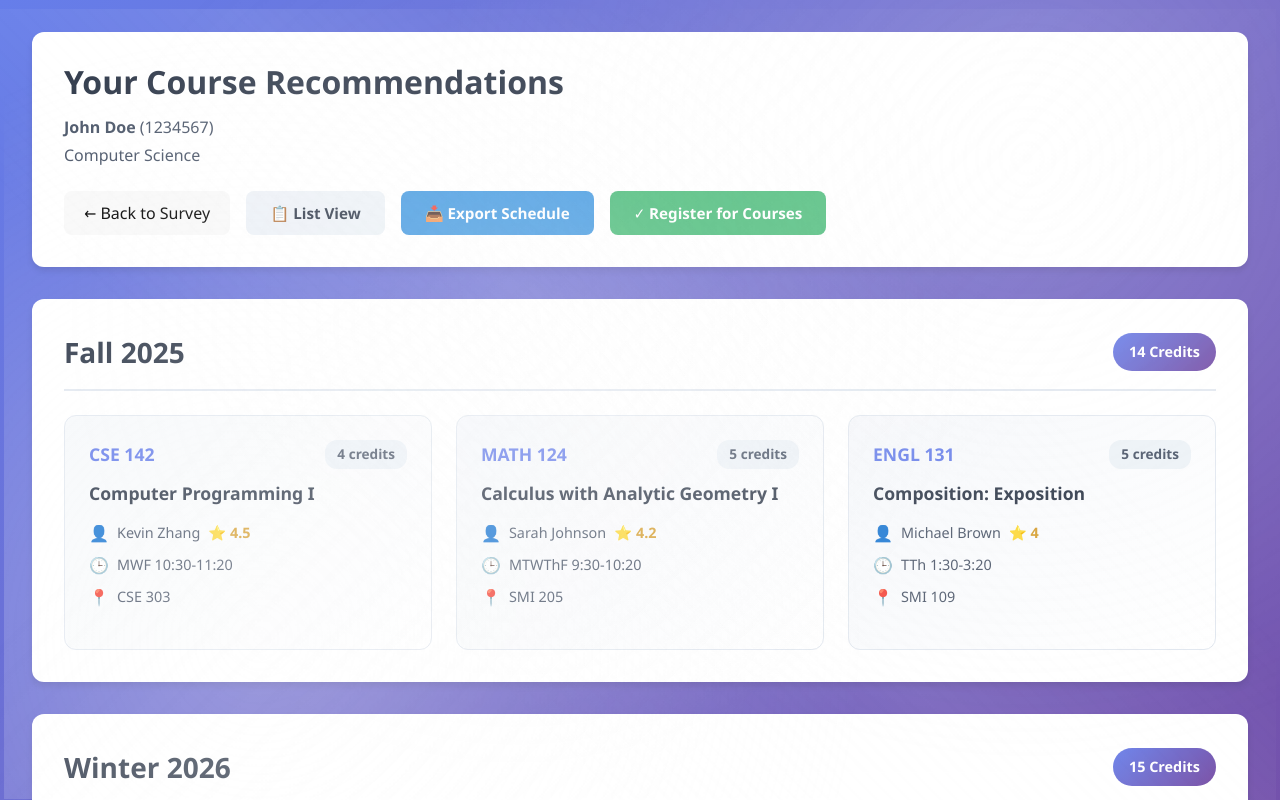
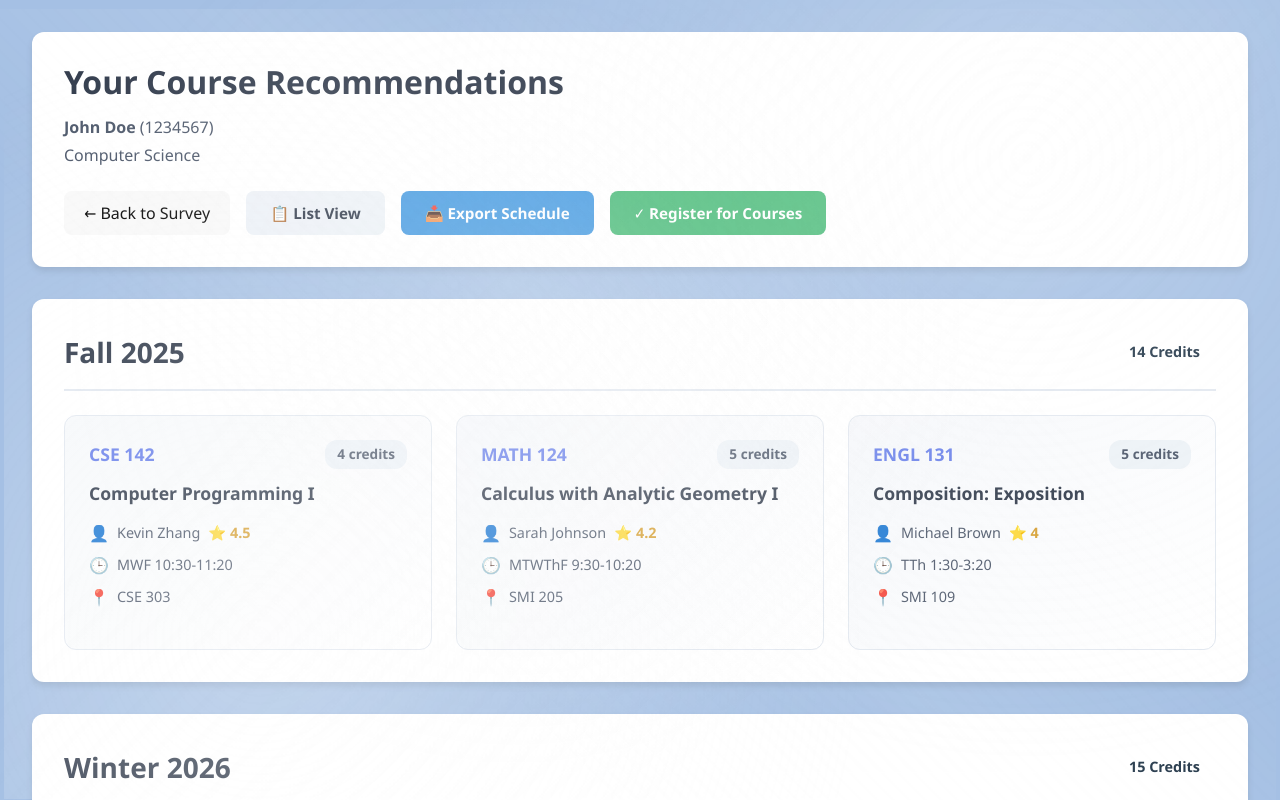
Before and after one commit to hanaliuruihan/dubhacks25, a React (Vite) app: page /courses in a window 1280 px wide. Built offline with nearby package versions, Linux system fonts and the light colour scheme.

Commit message:
Update Courses.css
Fixing course tiles

```diff
--- a/src/pages/Courses.css
+++ b/src/pages/Courses.css
@@ -1,6 +1,5 @@
 .courses-container {
     min-height: 100vh;
-    background: linear-gradient(135deg, #667eea 0%, #764ba2 100%);
     padding: 2rem;
   }
 
@@ -104,8 +103,6 @@
   }
 
   .total-credits {
-    background: linear-gradient(135deg, #667eea, #764ba2);
-    color: white;
     padding: 0.5rem 1rem;
     border-radius: 20px;
     font-weight: 600;
@@ -215,15 +212,6 @@
     align-items: center;
     padding-top: 1rem;
     border-top: 1px solid #e2e8f0;
-  }
-
-  .course-type {
-    background: linear-gradient(135deg, #667eea, #764ba2);
-    color: white;
-    padding: 0.25rem 0.75rem;
-    border-radius: 12px;
-    font-size: 0.8rem;
-    font-weight: 600;
   }
 
   .course-rating {
```
